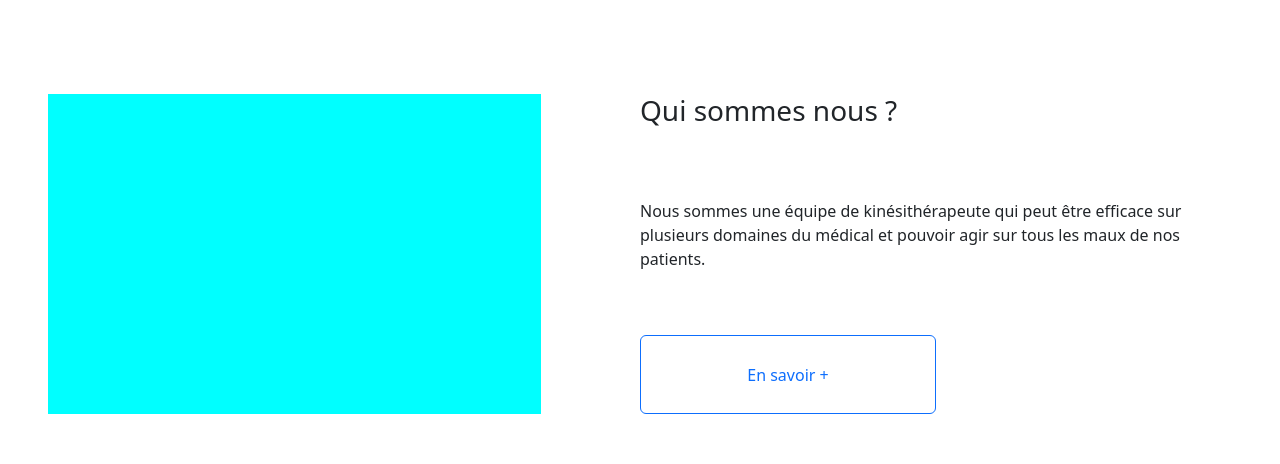
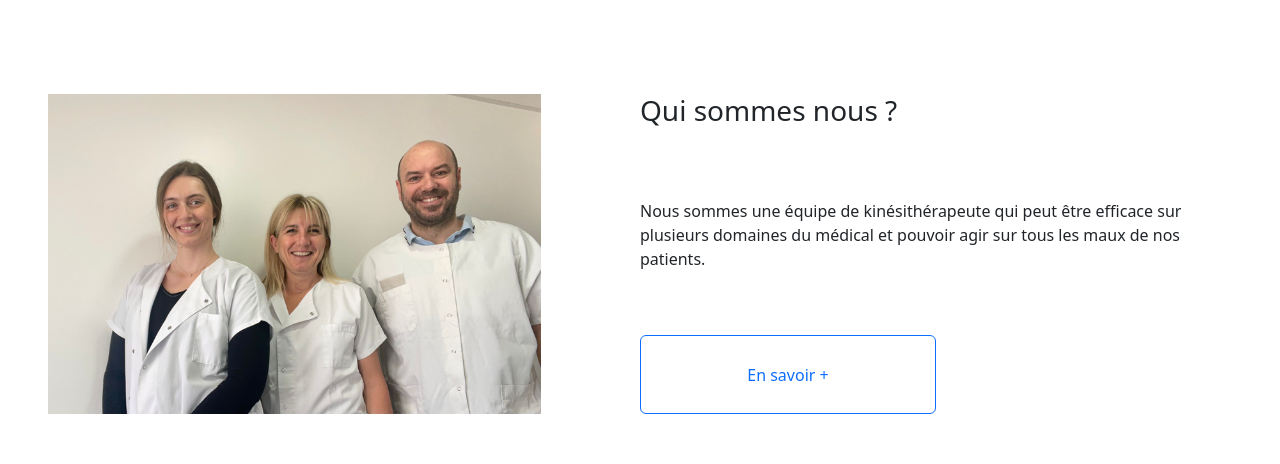
Before and after one commit to OddBxy/kine_web, an Angular app in the folder ANGULAR/: page / in a window 1280 px wide. Shown: the part 1134-1598 px from the top of the page. Built offline with nearby package versions, Linux system fonts and the light colour scheme; no server answers.

Commit message:
Update index.component.html

```diff
--- a/ANGULAR/src/app/component/index/index.component.html
+++ b/ANGULAR/src/app/component/index/index.component.html
@@ -24,7 +24,7 @@
     <!--l'équipe-->
     <div class="p-5 d-xl-inline-flex col-xl-12" id="equipe" >
 
-        <div class="col-xl-5 col-12" style="background-color: aqua; height: 20em;" >
+        <div class="col-xl-5 col-12" style="background-color: aqua; max-height: 20em; height: 20em;  background-image: url('assets/photo_equipe.PNG'); background-size: cover; background-position-y: 20%;">
         </div>
         <div class="col-xl-6 col-12 offset-xl-1 offset-sm-0 d-grid gap-4">
             <h3 class="">Qui sommes nous ?</h3>
```
